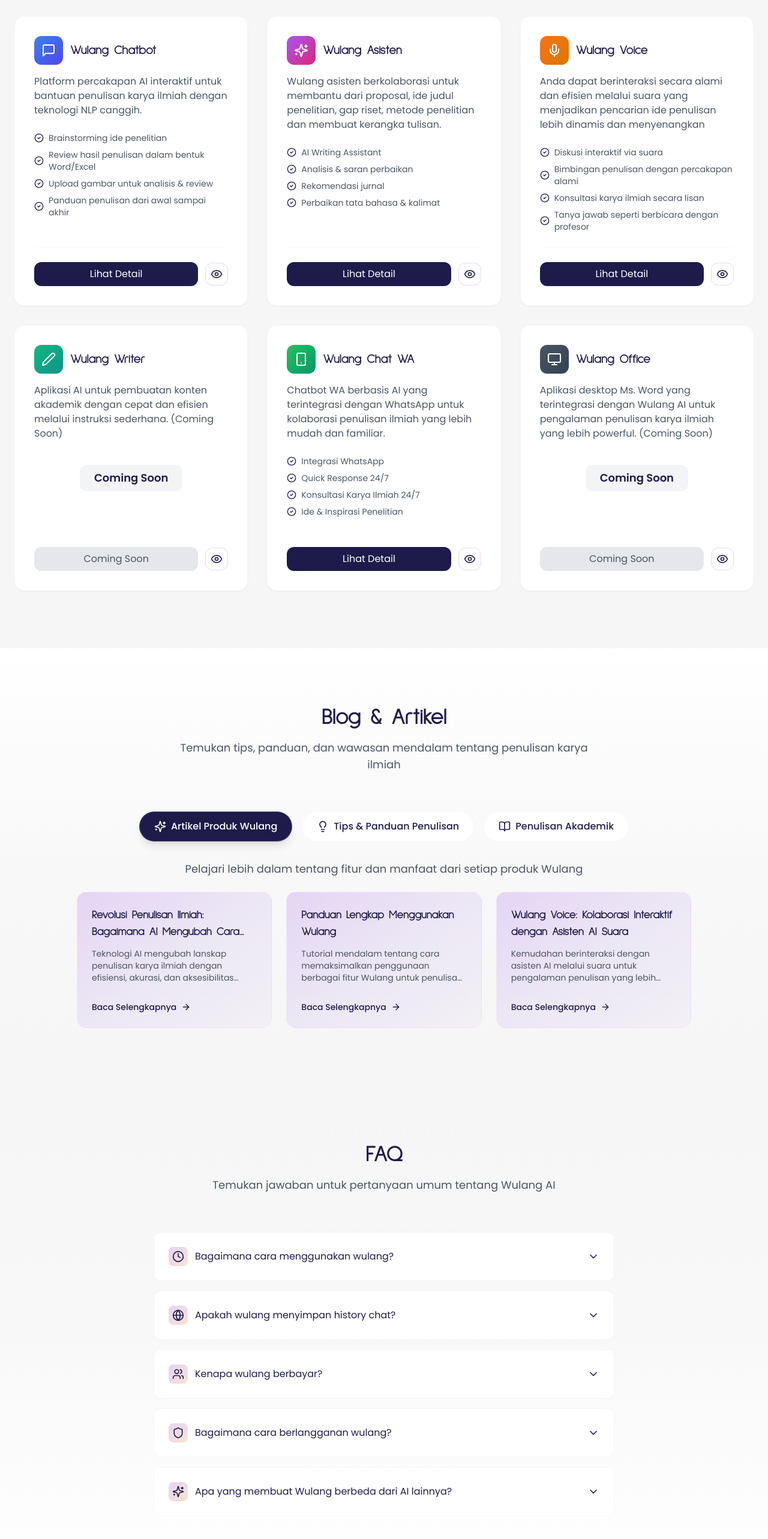
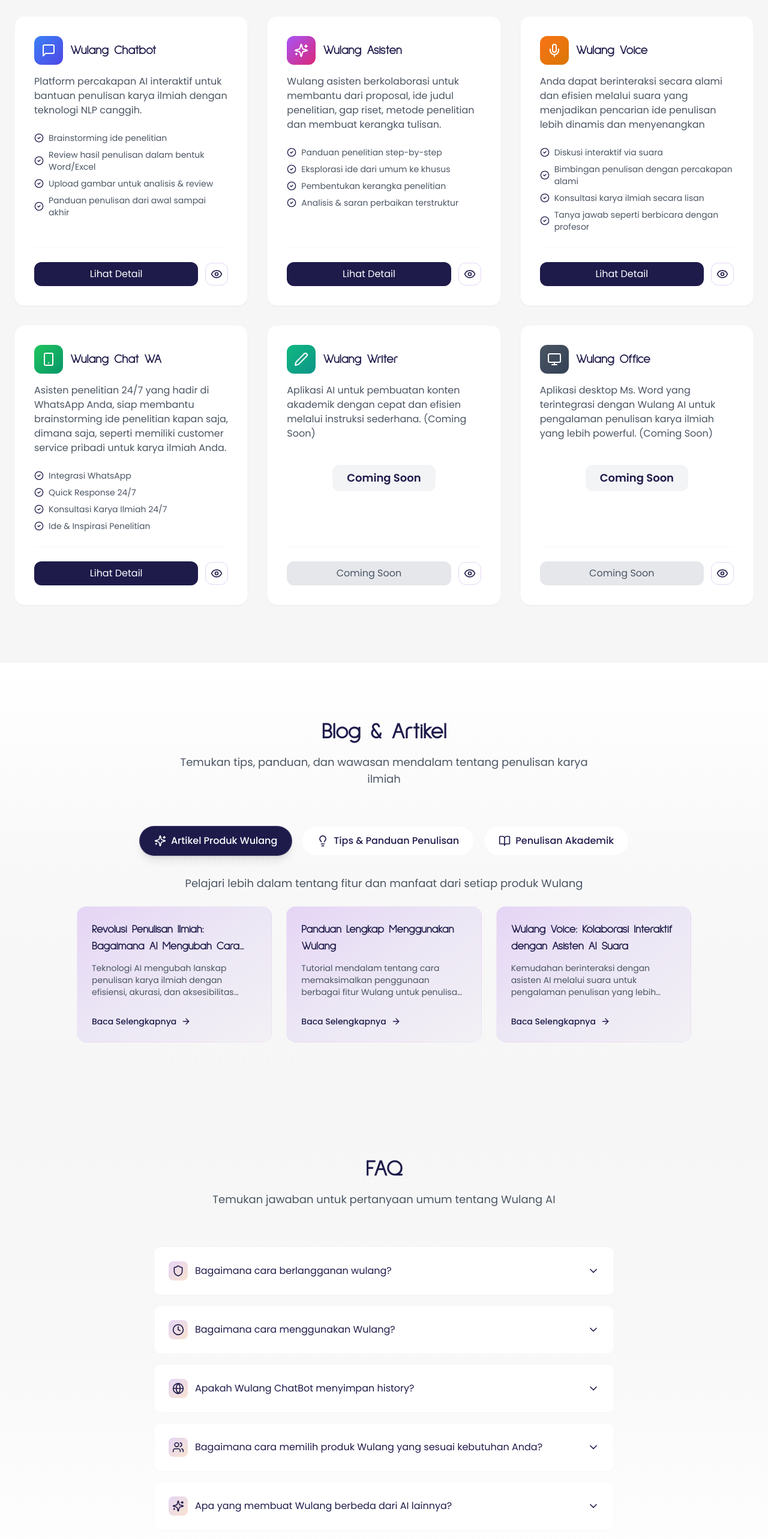
Before and after one commit to daffaabp/lp-wulang-chatbot, a Next.js app: page / in a window 1280 px wide. Shown: the part 1449-4015 px from the top of the page at 60% size. Built offline with nearby package versions, Linux system fonts and the light colour scheme; a web font is replaced by a local one.

Commit message:
update product dan faq

```diff
--- a/app/_components/FAQ/FAQ.tsx
+++ b/app/_components/FAQ/FAQ.tsx
@@ -13,32 +13,32 @@ import { useState } from "react";
 
 const faqs = [
 	{
-		id: "mastery-time",
-		question: "Bagaimana cara menggunakan wulang?",
-		answer:
-			"Sangat mudah! Pilih platform yang Anda inginkan (Chat, Voice, atau WhatsApp), dan langsung mulai interaksi. Tidak perlu instalasi, dalam 5 menit Anda sudah bisa menulis dengan bantuan AI!",
-		icon: <Clock className="w-5 h-5" />,
-	},
-	{
-		id: "journal-recommendation",
-		question: "Apakah wulang menyimpan history chat?",
-		answer:
-			"Yap! Semua percakapan tersimpan dengan aman di sistem kami dan dapat Anda akses kembali kapan saja untuk melanjutkan diskusi sebelumnya.",
-		icon: <Globe className="w-5 h-5" />,
-	},
-	{
-		id: "technical-support",
-		question: "Kenapa wulang berbayar?",
-		answer:
-			"Wulang menggunakan teknologi AI premium (GPT-4, Deepseek) dengan dukungan 24/7. Berlangganan memberi Anda akses ke asisten AI terbaik untuk memastikan kualitas karya ilmiah Anda.",
-		icon: <Users className="w-5 h-5" />,
-	},
-	{
 		id: "satisfaction-guarantee",
 		question: "Bagaimana cara berlangganan wulang?",
 		answer:
 			"Saat ini Wulang sedang dalam masa promo dan bisa diakses GRATIS! Pilih produk yang Anda inginkan dan mulai gunakan. Namun nantinya akan tersedia berbagai pilihan paket membership yang bisa disesuaikan dengan kebutuhan Anda.",
 		icon: <Shield className="w-5 h-5" />,
+	},
+	{
+		id: "mastery-time",
+		question: "Bagaimana cara menggunakan Wulang?",
+		answer:
+			"Sangat mudah! Pilih platform yang Anda inginkan (Chat, Asisten, Voice, atau lainnya), dan langsung mulai interaksi. Dalam waktu singkat Anda sudah bisa menulis karya ilmiah dengan bantuan AI!",
+		icon: <Clock className="w-5 h-5" />,
+	},
+	{
+		id: "journal-recommendation",
+		question: "Apakah Wulang ChatBot menyimpan history?",
+		answer:
+			"Yap! Semua percakapan tersimpan dengan aman di dalam aplikasi Wulang ChatBot dan dapat Anda akses kembali kapan saja untuk melanjutkan diskusi sebelumnya.",
+		icon: <Globe className="w-5 h-5" />,
+	},
+	{
+		id: "product-selection",
+		question: "Bagaimana cara memilih produk Wulang yang sesuai kebutuhan Anda?",
+		answer:
+			"Pilih Wulang Chatbot untuk penulisan komprehensif, Wulang Asisten untuk panduan terstruktur, Wulang Voice untuk diskusi dinamis, atau Wulang Chat WA untuk konsultasi instan via WhatsApp. Setiap produk dirancang untuk pengalaman yang berbeda sesuai gaya kerja Anda.",
+		icon: <Users className="w-5 h-5" />,
 	},
 	{
 		id: "unique-features",
--- a/app/_components/Products/Products.tsx
+++ b/app/_components/Products/Products.tsx
@@ -40,10 +40,10 @@ const products = [
 		url: "https://tool.kelasinovatif.com/",
 		iconBg: "bg-gradient-to-br from-purple-500 to-pink-600",
 		features: [
-			"AI Writing Assistant",
-			"Analisis & saran perbaikan",
-			"Rekomendasi jurnal",
-			"Perbaikan tata bahasa & kalimat",
+			"Panduan penelitian step-by-step",
+			"Eksplorasi ide dari umum ke khusus",
+			"Pembentukan kerangka penelitian",
+			"Analisis & saran perbaikan terstruktur",
 		],
 		image: "/images/wulang-asisten.png",
 	},
@@ -63,19 +63,9 @@ const products = [
 		image: "/images/wulang-voice.PNG",
 	},
 	{
-		title: "Wulang Writer",
-		description:
-			"Aplikasi AI untuk pembuatan konten akademik dengan cepat dan efisien melalui instruksi sederhana. (Coming Soon)",
-		icon: <Pen className="w-6 h-6" />,
-		url: "/",
-		iconBg: "bg-gradient-to-br from-emerald-500 to-teal-600",
-		comingSoon: true,
-		image: "/images/remove-bg/wulang2.png",
-	},
-	{
 		title: "Wulang Chat WA",
 		description:
-			"Chatbot WA berbasis AI yang terintegrasi dengan WhatsApp untuk kolaborasi penulisan ilmiah yang lebih mudah dan familiar.",
+			"Asisten penelitian 24/7 yang hadir di WhatsApp Anda, siap membantu brainstorming ide penelitian kapan saja, dimana saja, seperti memiliki customer service pribadi untuk karya ilmiah Anda.",
 		icon: <Smartphone className="w-6 h-6" />,
 		url: "https://wa.me/6285700312898?text=Hai,%20wulang%20",
 		iconBg: "bg-gradient-to-br from-green-500 to-emerald-600",
@@ -86,6 +76,16 @@ const products = [
 			"Ide & Inspirasi Penelitian",
 		],
 		image: "/images/wulang-chatwa.PNG",
+	},
+	{
+		title: "Wulang Writer",
+		description:
+			"Aplikasi AI untuk pembuatan konten akademik dengan cepat dan efisien melalui instruksi sederhana. (Coming Soon)",
+		icon: <Pen className="w-6 h-6" />,
+		url: "/",
+		iconBg: "bg-gradient-to-br from-emerald-500 to-teal-600",
+		comingSoon: true,
+		image: "/images/remove-bg/wulang2.png",
 	},
 	{
 		title: "Wulang Office",
```
